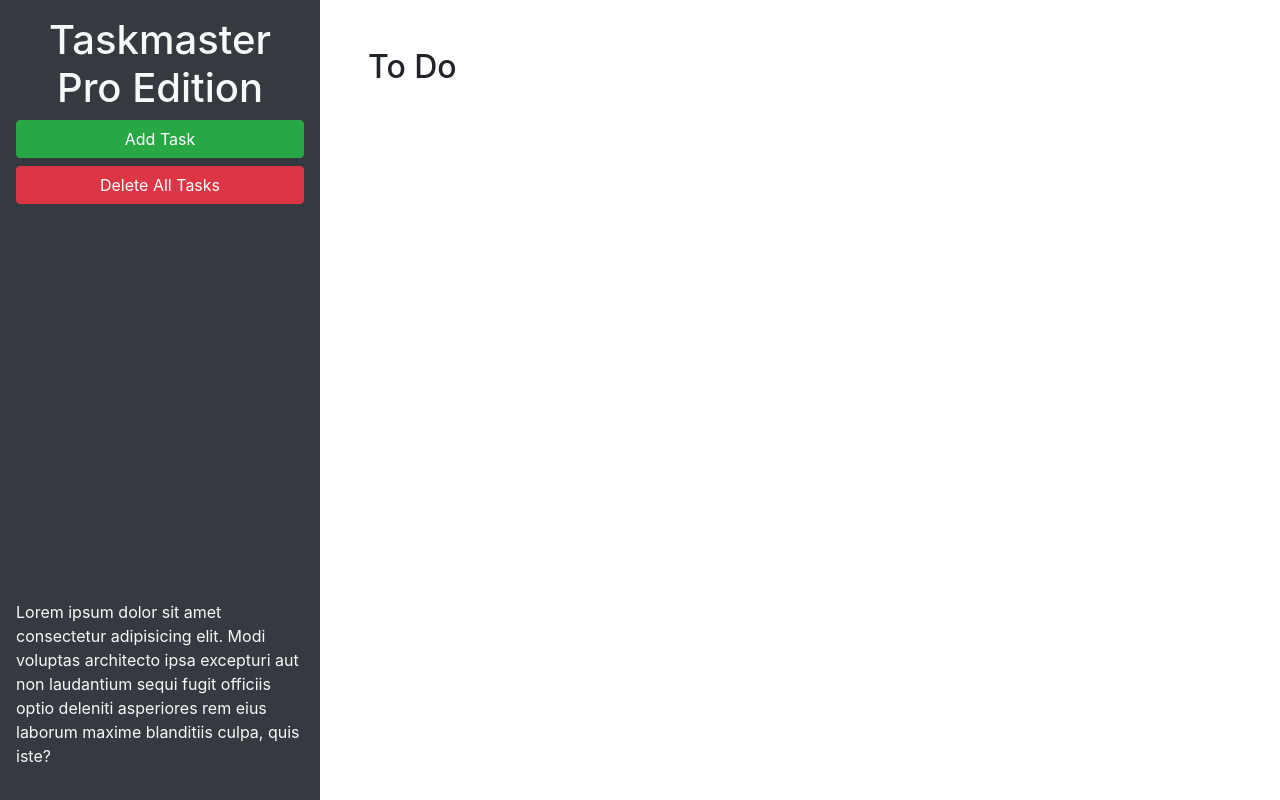
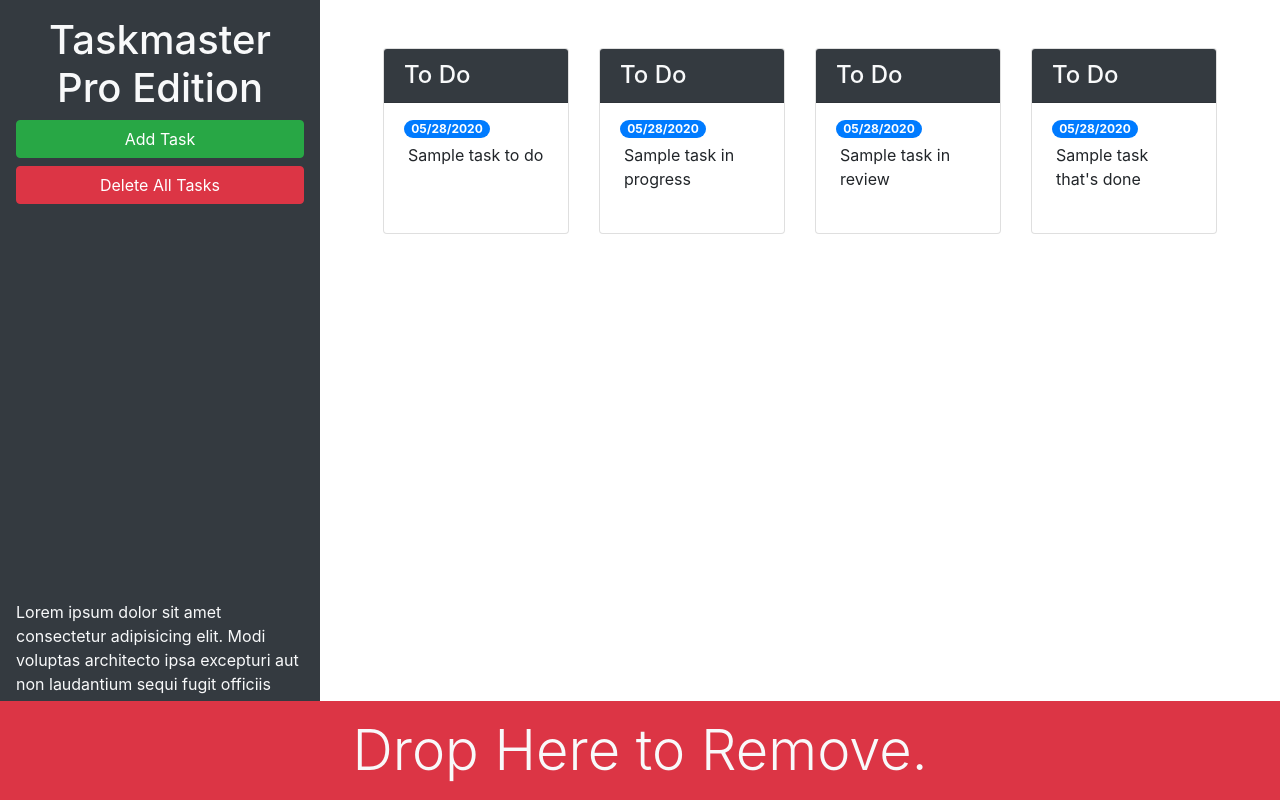
Before and after one commit to johndavis92790/taskmaster-pro, a plain HTML site: page index.html in a window 1280 px wide. Drawn offline with nearby package versions, Linux system fonts and the light colour scheme.

Commit message:
Update layout for new statuses

```diff
--- a/index.html
+++ b/index.html
@@ -13,22 +13,87 @@
 <body>
 
   <div class="row min-vh-100 no-gutters">
-    <header class="col-12 col-lg-3 bg-dark text-light d-flex flex-column p-4 p-lg-3">
+    <header class="col-12 col-lg-3 bg-dark text-light sticky-top d-flex flex-column p-4 p-lg-3">
       <h1 class="text-center">Taskmaster Pro Edition</h1>
       <button id="create-task" class="btn btn-block btn-success" data-toggle="modal" data-target="#task-form-modal">Add
         Task</button>
       <button id="remove-tasks" class="btn btn-block btn-danger">Delete All Tasks</button>
-      <p class="mt-auto">Lorem ipsum dolor sit amet consectetur adipisicing elit. Modi voluptas architecto ipsa
+      <p class="mt-auto d-none d-lg-block">Lorem ipsum dolor sit amet consectetur adipisicing elit. Modi voluptas architecto ipsa
         excepturi aut non
         laudantium sequi fugit officiis optio deleniti asperiores rem eius laborum maxime blanditiis culpa, quis iste?
       </p>
     </header>
+
     <main class="col-12 col-lg-9">
-      <div class="m-5">
-        <h2>To Do</h2>
-        <ul id="list-toDo" class="list-group"> </ul>
+      <div class="m-5 row justify-content-around">
+        <!-- todo start -->
+        <div class="col-12 col-md-6 col-xl-3 mb-3">
+          <div class="card">
+            <h4 class="card-header bg-dark text-light">
+              To Do
+            </h4>
+            <ul id="list-toDo" class="list-group list-group-flush">
+              <li class="list-group-item">
+                <span class="badge badge-primary badge-pill">05/28/2020</span>
+                <p class="m-1">Sample task to do</p>
+              </li>
+            </ul>
+          </div>
+        </div>
+        <!-- todo end -->
+        <!-- in progress start -->
+        <div class="col-12 col-md-6 col-xl-3 mb-3">
+          <div class="card">
+            <h4 class="card-header bg-dark text-light">
+              To Do
+            </h4>
+            <ul id="list-inProgress" class="list-group list-group-flush">
+              <li class="list-group-item">
+                <span class="badge badge-primary badge-pill">05/28/2020</span>
+                <p class="m-1">Sample task in progress</p>
+              </li>
+            </ul>
+          </div>
+        </div>
+        <!-- in progress end -->
+        <!-- in review start -->
+        <div class="col-12 col-md-6 col-xl-3 mb-3">
+          <div class="card">
+            <h4 class="card-header bg-dark text-light">
+              To Do
+            </h4>
+            <ul id="list-inReview" class="list-group list-group-flush">
+              <li class="list-group-item">
+                <span class="badge badge-primary badge-pill">05/28/2020</span>
+                <p class="m-1">Sample task in review</p>
+              </li>
+            </ul>
+          </div>
+        </div>
+        <!-- in review end -->
+        <!-- done start -->
+        <div class="col-12 col-md-6 col-xl-3 mb-3">
+          <div class="card">
+            <h4 class="card-header bg-dark text-light">
+              To Do
+            </h4>
+            <ul id="list-done" class="list-group list-group-flush">
+              <li class="list-group-item">
+                <span class="badge badge-primary badge-pill">05/28/2020</span>
+                <p class="m-1">Sample task that's done</p>
+              </li>
+            </ul>
+          </div>
+        </div>
+        <!-- done end -->
+      </div>
+      <div class="fixed-bottom" id="trash">
+        <div class="w-100 bg-danger p-3 text-center text-light display-4">
+          Drop Here to Remove.
+        </div>
       </div>
     </main>
+
   </div>
 
   <!-- Modal -->
@@ -46,11 +111,11 @@
           <form>
             <div class="form-group">
               <label for="modalTaskDescription">Task description</label>
-              <textarea id="modalTaskDescription" rows="3"></textarea>
+              <textarea id="modalTaskDescription" rows="3" class="form-control"></textarea>
             </div>
             <div class="form-group">
               <label for="modalDueDate">Due date</label>
-              <input type="text" id="modalDueDate" placeholder="mm/dd/yyyy" autocomplete="off" />
+              <input type="text" class="form-control" id="modalDueDate" placeholder="mm/dd/yyyy" autocomplete="off" />
             </div>
           </form>
         </div>
```
